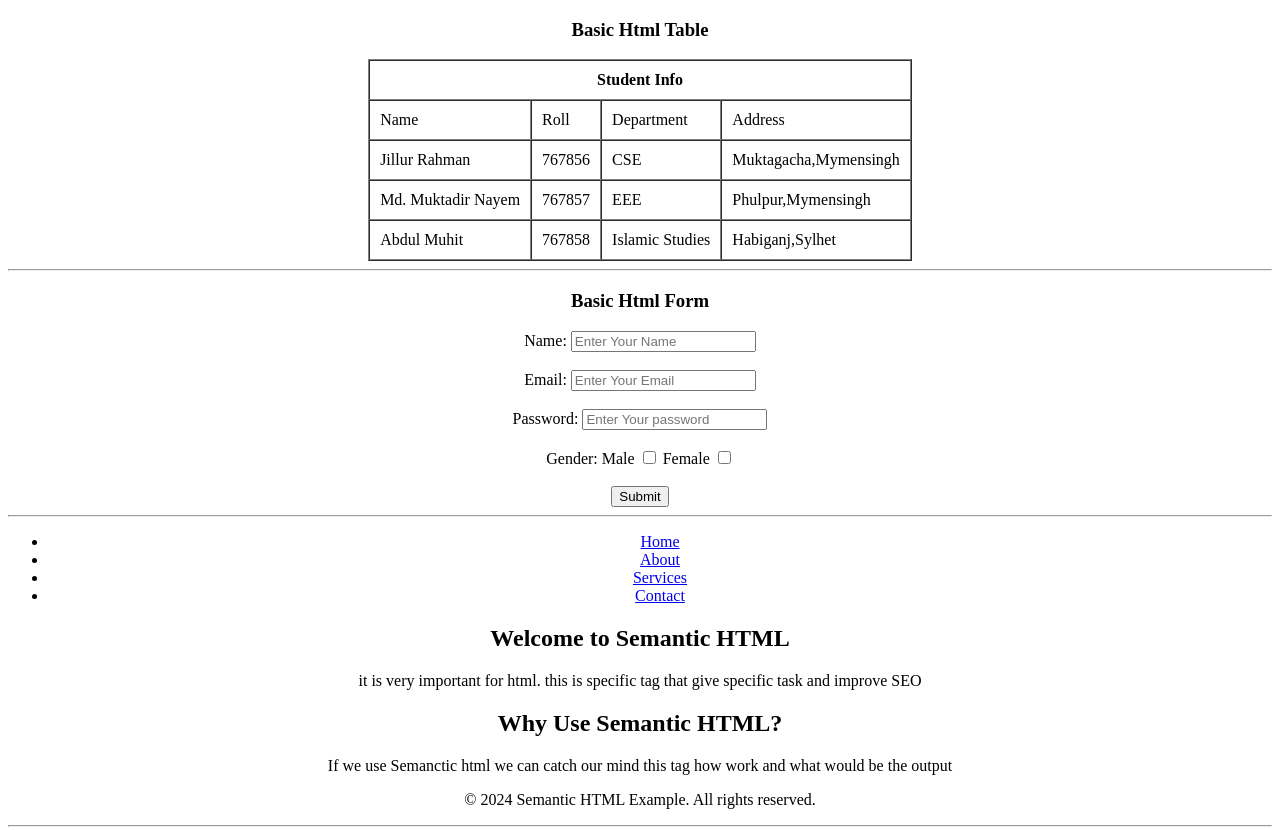
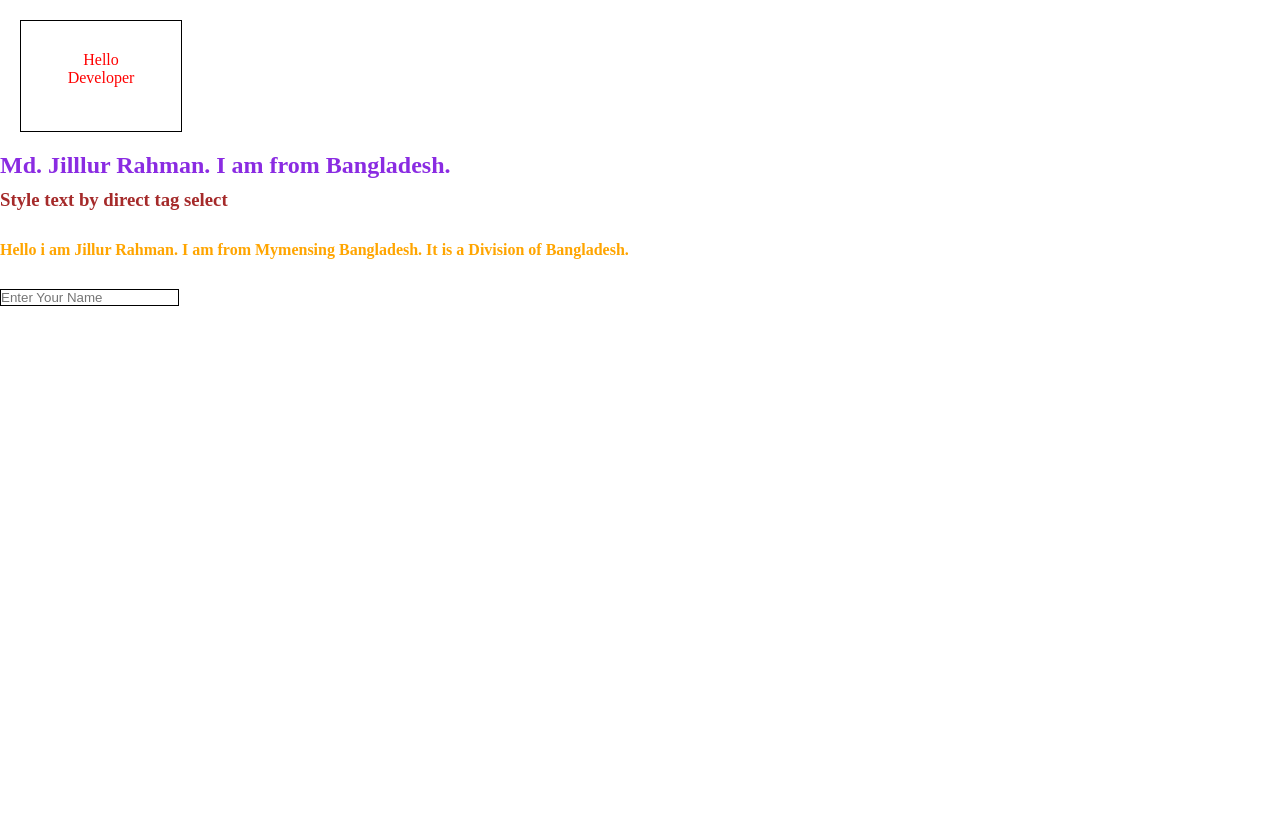
Before and after one commit to jillur984/MERN-with-Basify, a plain HTML site: page index.html in a window 1280 px wide. Shown: the top 830 px of the page. After the commit the page ends 800 px from the top, so only its background shows below. Drawn offline with Linux system fonts and the light colour scheme.

Commit message:
CSS Practise 1

```diff
--- a/index.html
+++ b/index.html
@@ -1,138 +1,43 @@
 <!DOCTYPE html>
 <html lang="en">
 <head>
-    <!-- Below 2 Line are Meta tag -->
     <meta charset="UTF-8">
+    <meta name="viewport" content="width=device-width, initial-scale=1.0">
+    <title>Document</title>
 
-    <meta name="viewport" content="width=device-width, initial-scale=1.0">
-    <title>Basify Passout Batch HW2</title>
+<!-- here i can style internal css i no need any other css folder for design -->
+
+<style>
+/* here i use class selector by . for style in css */
+.box-model{
+    margin: 20px;
+    padding: 30px;
+    height: 50px;
+    width: 100px;
+    border: 1px solid black;
+}
+</style>
+    <!-- css link for external css design -->
+    <link rel="stylesheet" href="style.css">
 </head>
 <body>
-    <div>
-
-         <!-- work with Table -->
-        <center>
-            <h3>Basic Html Table</h3>
-            <table border="1" cellpadding="10" cellspacing="0">
-                <tr>
-                    <td colspan="4" align="center"><strong>Student Info</strong></td>
-                </tr>
-                <tr>
-                    <td>Name</td>
-                    <td>Roll</td>
-                    <td>Department</td>
-                    <td>Address</td>
-                </tr>
-                <tr>
-                    <td>Jillur Rahman</td>
-                    <td>767856</td>
-                    <td>CSE</td>
-                    <td>Muktagacha,Mymensingh</td>
-                </tr>
-                <tr>
-                    <td>Md. Muktadir Nayem</td>
-                    <td>767857</td>
-                    <td>EEE</td>
-                    <td>Phulpur,Mymensingh</td>
-                </tr>
-                <tr></tr>
-                    <td>Abdul Muhit</td>
-                    <td>767858</td>
-                    <td>Islamic Studies</td>
-                    <td>Habiganj,Sylhet</td>
-                </tr>
-
-
-            </table>
-        </center>
+    <!-- CSS box model example.
+    css box model have margin outer space in the element. padding inner space of the element. border is element border. height and width both are height and width of the content.Content is inside text and picture. -->
+    <div class="box-model">
+        <!-- here i style p tag by inline css & helllo developer is a content of box model -->
+     <p style="text-align:center; color: red;">Hello Developer</p>
     </div>
 
-    <hr/>
+    <!-- select by Id for style text in style.css file -->
+    <h2 id="id-selector">Md. Jilllur Rahman. I am from Bangladesh.</h2>
+    <!-- style to select direct tag name -->
+     <h3>Style text by direct tag select</h3>
 
-    <!-- Work with Form  -->
-    <center>
-     <form action="/submit" method="post" autocomplete="on" target="_blank">
-        <h3>Basic Html Form</h3>
-
-            <label>
-               Name:
-            </label>
-            <input type="text" placeholder="Enter Your Name" required><br/><br/>
-            <label>Email:</label>
-            <input type="email" placeholder="Enter Your Email"><br/><br/>
-            <label>
-                Password:
-             </label>
-             <input type="password" placeholder="Enter Your password" minlength="8" required><br/><br/>
-
-            <label>Gender:</label>
-            <label for="gender-male">Male</label>
-            <input type="checkbox" id="gender-male" name="gender" value="male"/>
-
-            <label for="gender-female">Female</label>
-            <input type="checkbox" id="gender-female" name="gender" value="female"/><br/><br/>
-
-            <button type="submit">Submit</button>
-
-     </form>
-    </center>
-    <hr/>
-
-    <!-- Here are the Simantic html Example -->
-     <center>
-        <header>
-            <nav>
-                <ul>
-                    <li><a href="#home">Home</a></li>
-                    <li><a href="#about">About</a></li>
-                    <li><a href="#services">Services</a></li>
-                    <li><a href="#contact">Contact</a></li>
-                </ul>
-            </nav>
-        </header>
-        <main>
-            <article>
-                <h1>Welcome to Semantic HTML</h1>
-                <p>it is very important for html. this is specific tag that give specific task and improve SEO</p>
-
-                <section>
-                    <h2>Why Use Semantic HTML?</h2>
-                    <p>If we use Semanctic html we can catch our mind this tag how work and what would be the output</p>
-                </section>
-            </article>
-        </main>
-        <footer>
-            <p>&copy; 2024 Semantic HTML Example. All rights reserved.</p>
-        </footer>
-         </center>
-      <hr/>
-
-      <!-- multimedia tag example -->
-
-     <center>
-        <div>
-            <img src="./jillur.jpg" alt="who are you ?" height="100" width="100">
-            </div>
-
-            <div>
-              <audio controls>
-                  <source src="audio.mp3" type="audio/mpeg">
-                  Your browser does not support the audio element.
-                </audio>
-            </div>
-
-            <div>
-              <video controls>
-                  <source src="video.mp4" type="video/mp4">
-                  Your browser does not support the video tag.
-                </video>
-            </div>
-            <div>
-              <div>
-            <iframe src="https://www.youtube.com/embed/wMoasIDQxa4" frameborder="0" allow="autoplay; encrypted-media" allowfullscreen></iframe>
+     <!-- here i give example for decendent selector if we catch nested tag and then design  -->
+      <div>
+        <h5>Hello i am Jillur Rahman. I am from Mymensing Bangladesh. It is a Division of Bangladesh.</h5>
       </div>
-     </center>
-
-      </div>
+      <!-- This is Attribute Tag -->
+      <input type="text" name="" placeholder="Enter Your Name">
 </body>
 </html>
--- a/style.css
+++ b/style.css
@@ -0,0 +1,29 @@
+/* univershal selector */
+*{
+    margin: 0;
+    padding: 0;
+}
+/* id selector */
+#id-selector{
+   color:blueviolet;
+   margin-bottom: 5px;
+}
+/* tag selector */
+
+h3{ margin-top: 10px;
+    color: brown;
+}
+/* nested tag select by decent tag */
+div h5{
+   font-size: medium;
+   font-weight: 700;
+   margin-top: 30px;
+   color: orange;
+}
+
+/* select by attribute */
+
+input[type="text"]{
+    margin-top: 30px;
+    border: 1px solid black;
+}
```
Also changed, not shown: jillur.jpg (deleted).
